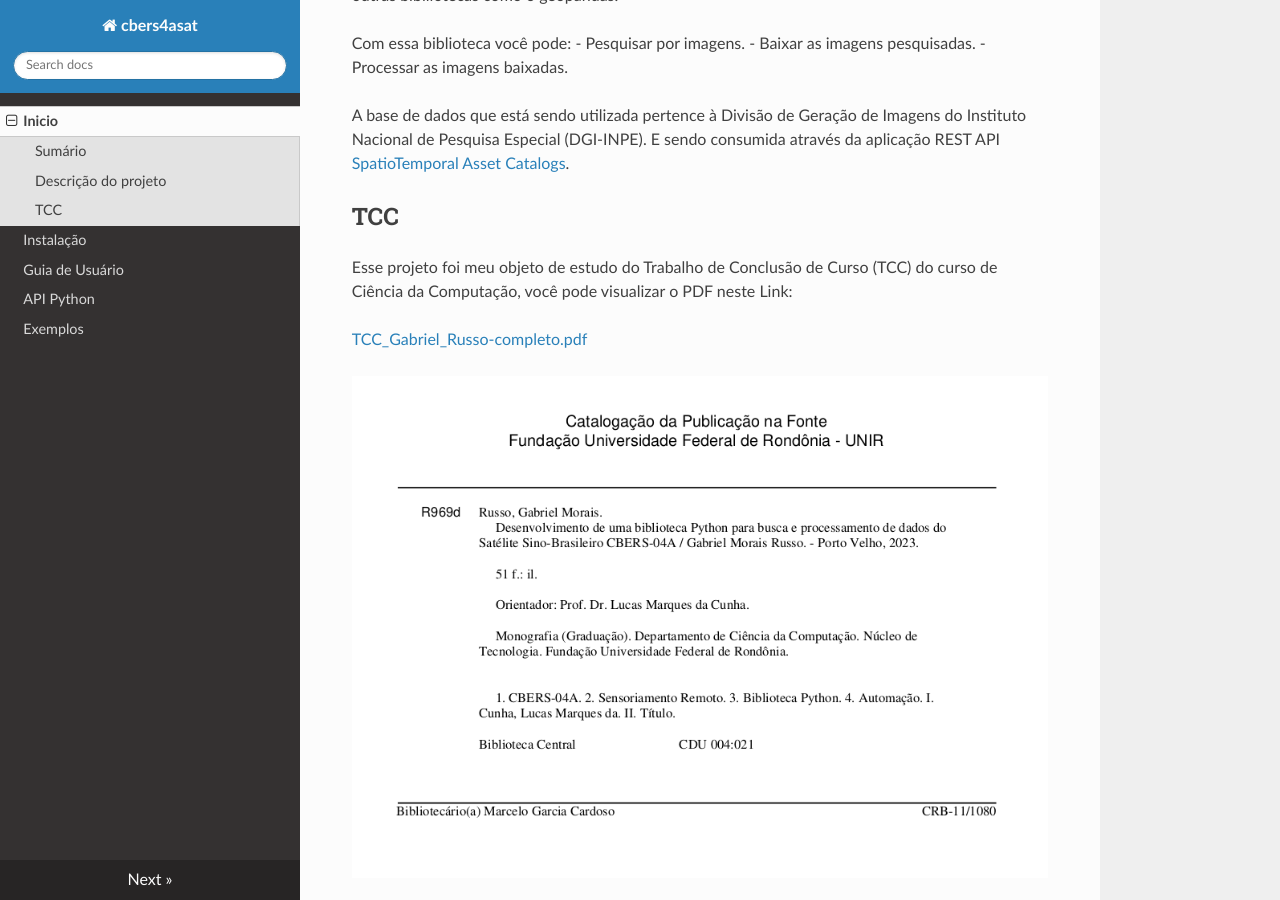
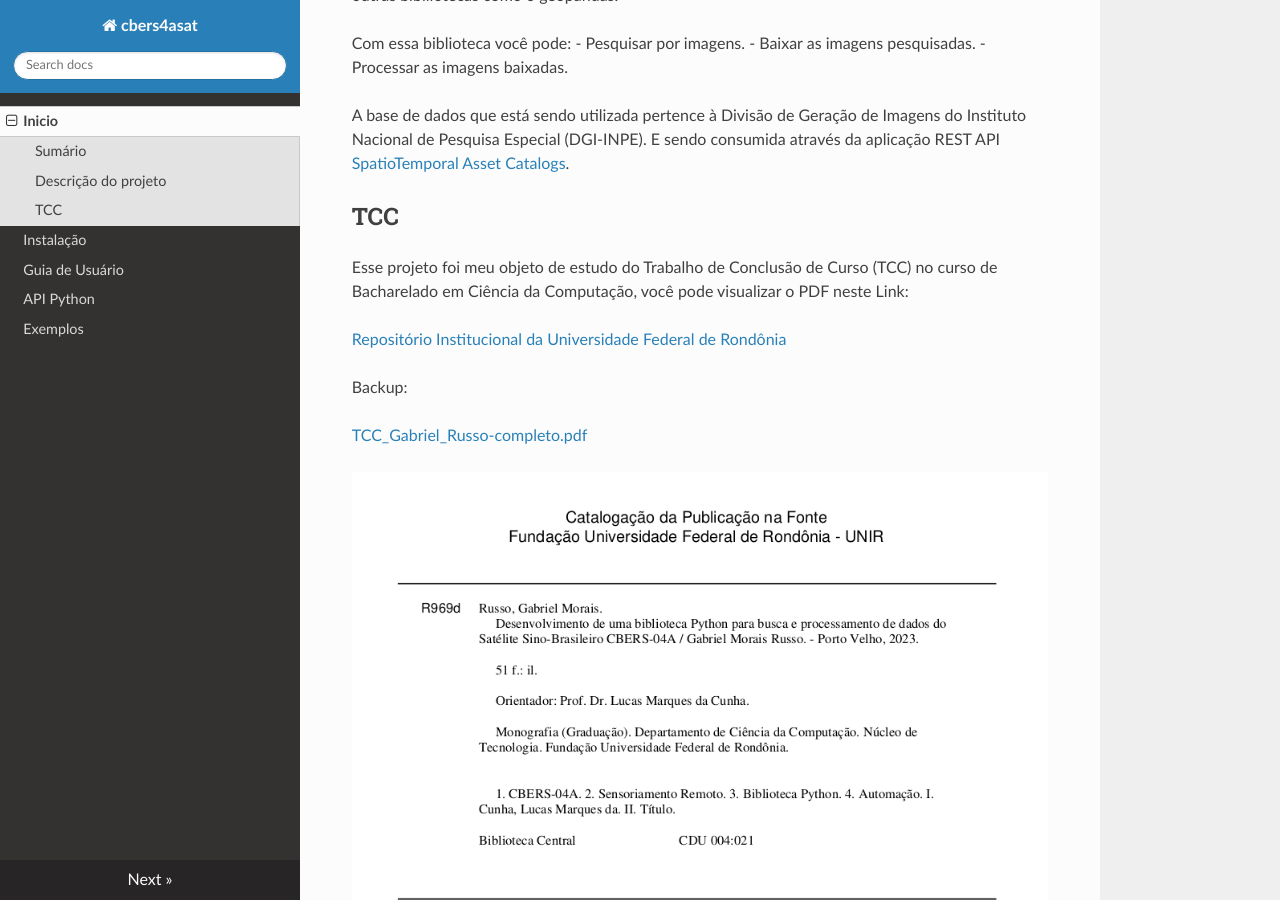
Before and after one commit to gabriel-russo/cbers4asat, an MkDocs documentation site: the page built from docs/index.md, in a window 1280 px wide and 900 px high, scrolled down 625 px. Built offline with MkDocs 1.6.1, drawn with Linux system fonts in a browser that asks for light colours; nearby versions of some CDN libraries.

Commit message:
Docs: Adicionado link para o TCC no respositório da UNIR.

```diff
--- a/docs/index.md
+++ b/docs/index.md
@@ -29,8 +29,12 @@ API [SpatioTemporal Asset Catalogs](https://stacspec.org/en/).
 
 ## TCC
 
-Esse projeto foi meu objeto de estudo do Trabalho de Conclusão de Curso (TCC) do curso de Ciência da Computação, você
+Esse projeto foi meu objeto de estudo do Trabalho de Conclusão de Curso (TCC) no curso de Bacharelado em Ciência da Computação, você
 pode visualizar o PDF neste Link:
+
+[Repositório Institucional da Universidade Federal de Rondônia](https://ri.unir.br/jspui/handle/123456789/4345)
+
+Backup:
 
 [TCC_Gabriel_Russo-completo.pdf](https://github.com/gabriel-russo/cbers4asat/tree/master/docs/research/TCC_Gabriel_Russo-completo.pdf)
 
```
Also changed, not shown: README.md (+7 -0 lines).
